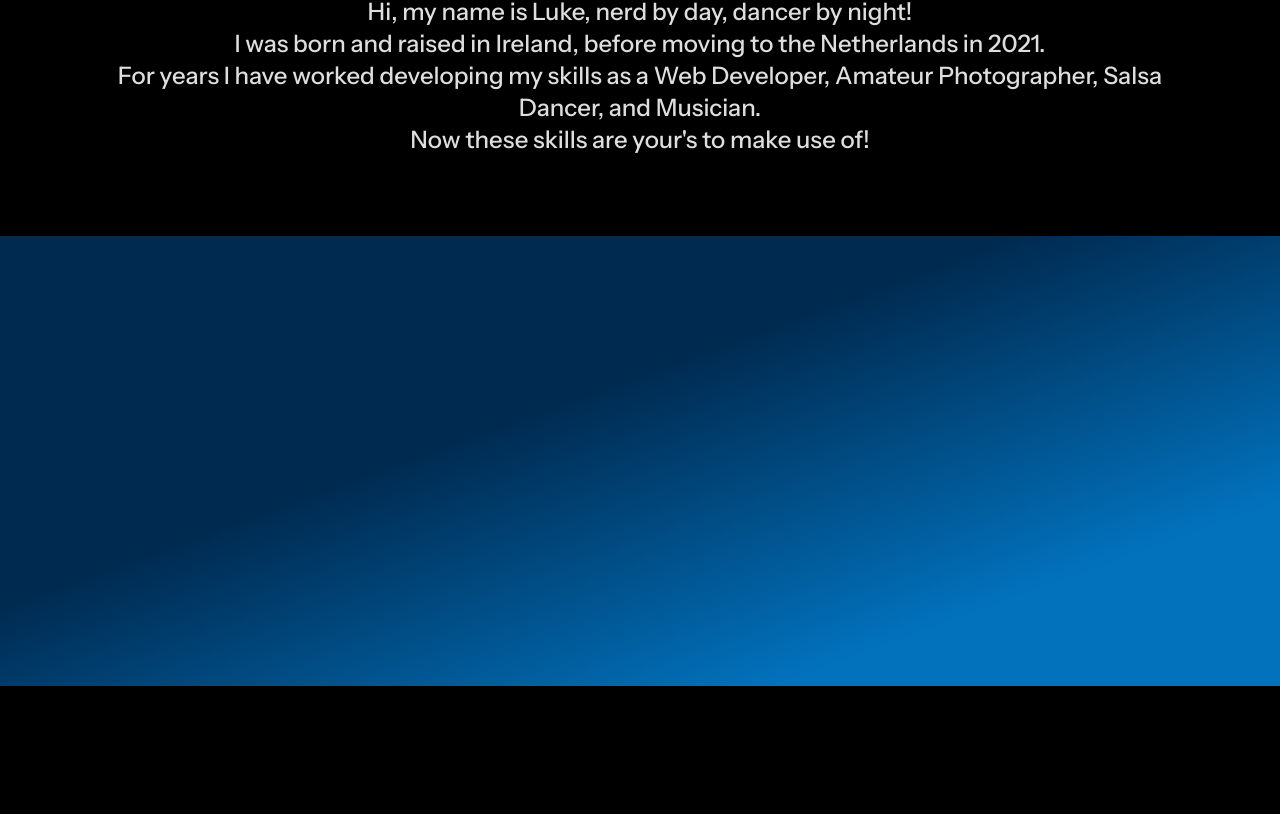
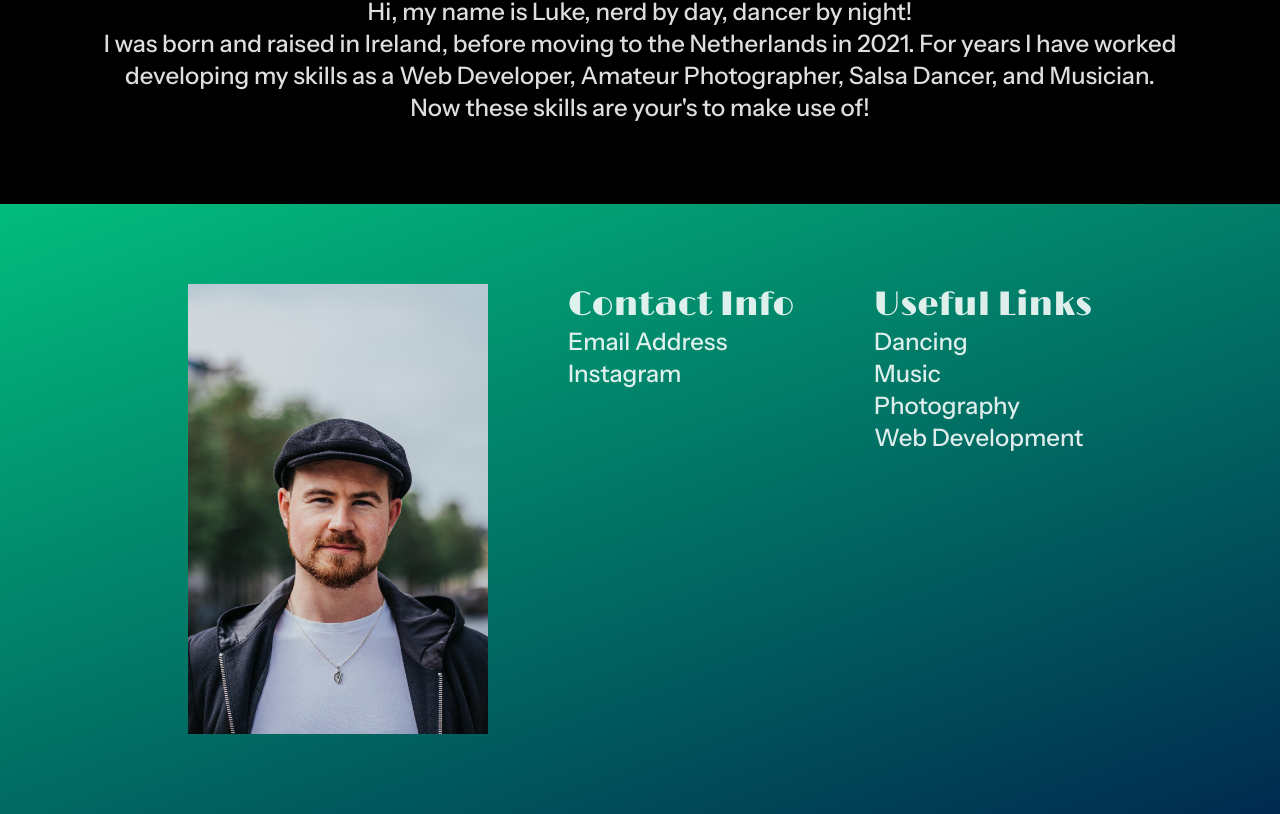
Before and after one commit to Lucobsen/lucobsen, a React (Vite) app: page / in a window 1280 px wide. Shown: the part 974-1788 px from the top of the page. Before the commit the page ends 1660 px from the top, so only its background shows below. Built offline with nearby package versions, Linux system fonts and the light colour scheme.

Commit message:
add foundations to footer

```diff
--- a/src/App.tsx
+++ b/src/App.tsx
@@ -73,8 +73,7 @@ const App = () => {
           <Typography variant="h5" fontFamily="Instrument Sans">
             Hi, my name is Luke, nerd by day, dancer by night!<br></br>I was
             born and raised in Ireland, before moving to the Netherlands in
-            2021.
-            <br></br>For years I have worked developing my skills as a Web
+            2021. For years I have worked developing my skills as a Web
             Developer, Amateur Photographer, Salsa Dancer, and Musician.
             <br></br>Now these skills are your's to make use of!
           </Typography>
@@ -86,13 +85,48 @@ const App = () => {
           position="sticky"
           bottom={0}
           left={0}
-          height={isSmallScreen ? 1000 : 450}
-          width="100%"
+          height="fit-content"
           sx={{
-            background: 'linear-gradient(340deg, #0272BD 20%, #002A4F 60%)',
+            background: 'linear-gradient(340deg, #002A4F 0%, #02BD7C 100%)',
           }}
-          mt={isSmallScreen ? 5 : 10}
-        ></Stack>
+          padding={({ spacing }) => spacing(isSmallScreen ? 5 : 10)}
+          direction={isSmallScreen ? 'column' : 'row'}
+          spacing={isSmallScreen ? 6 : 10}
+          justifyContent="center"
+        >
+          <Box
+            component="img"
+            src="luke_face.jpeg"
+            width={isSmallScreen ? '100%' : '300px'}
+            height={isSmallScreen ? '400px' : '100%'}
+          ></Box>
+
+          <Stack>
+            <Typography variant="h4">Contact Info</Typography>
+            <Typography variant="h5" fontFamily="Instrument Sans">
+              Email Address
+            </Typography>
+            <Typography variant="h5" fontFamily="Instrument Sans">
+              Instagram
+            </Typography>
+          </Stack>
+
+          <Stack>
+            <Typography variant="h4">Useful Links</Typography>
+            <Typography variant="h5" fontFamily="Instrument Sans">
+              Dancing
+            </Typography>
+            <Typography variant="h5" fontFamily="Instrument Sans">
+              Music
+            </Typography>
+            <Typography variant="h5" fontFamily="Instrument Sans">
+              Photography
+            </Typography>
+            <Typography variant="h5" fontFamily="Instrument Sans">
+              Web Development
+            </Typography>
+          </Stack>
+        </Stack>
       </footer>
     </>
   );
```
Also changed, not shown: public/luke_face.jpeg (added).
